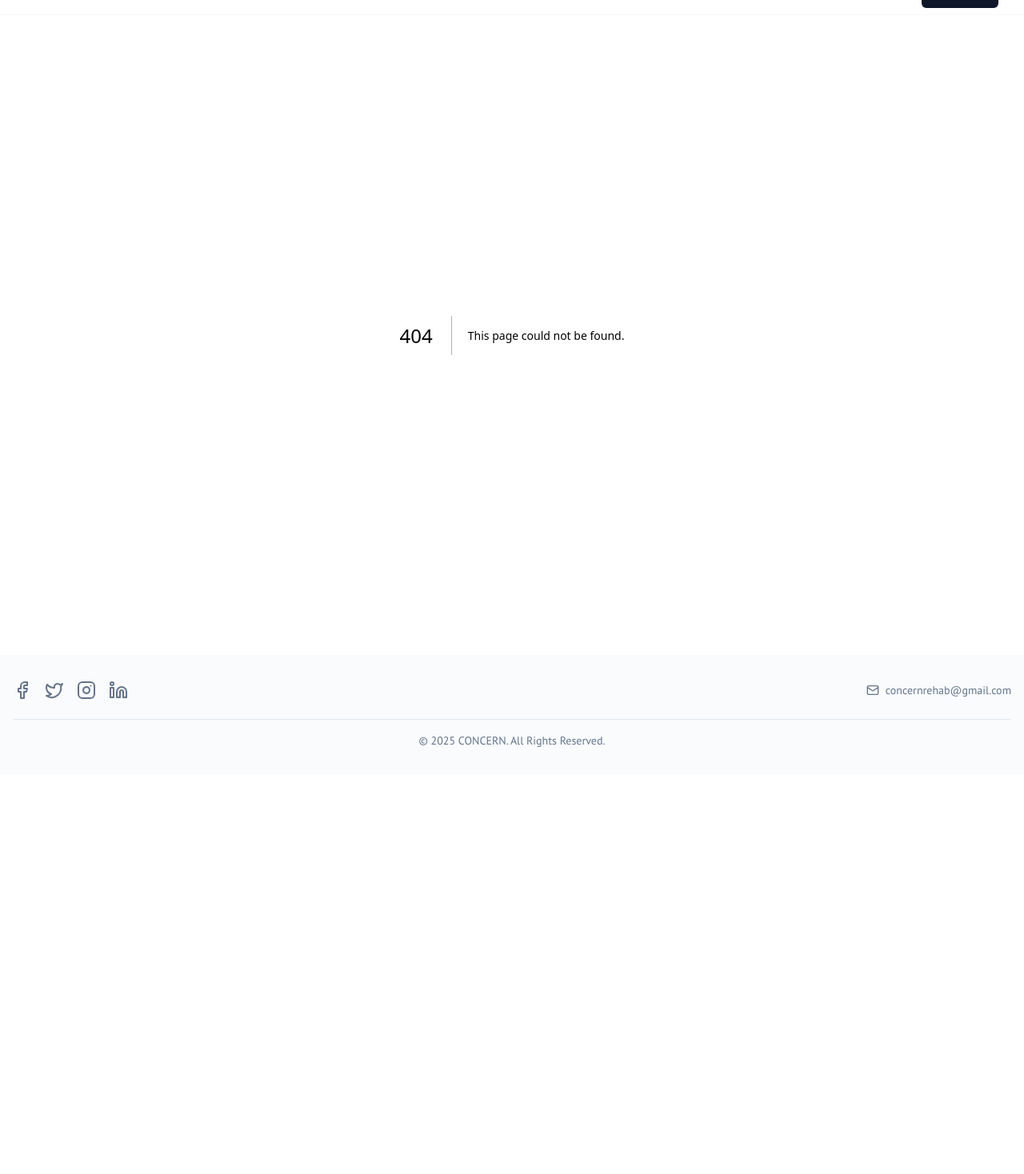
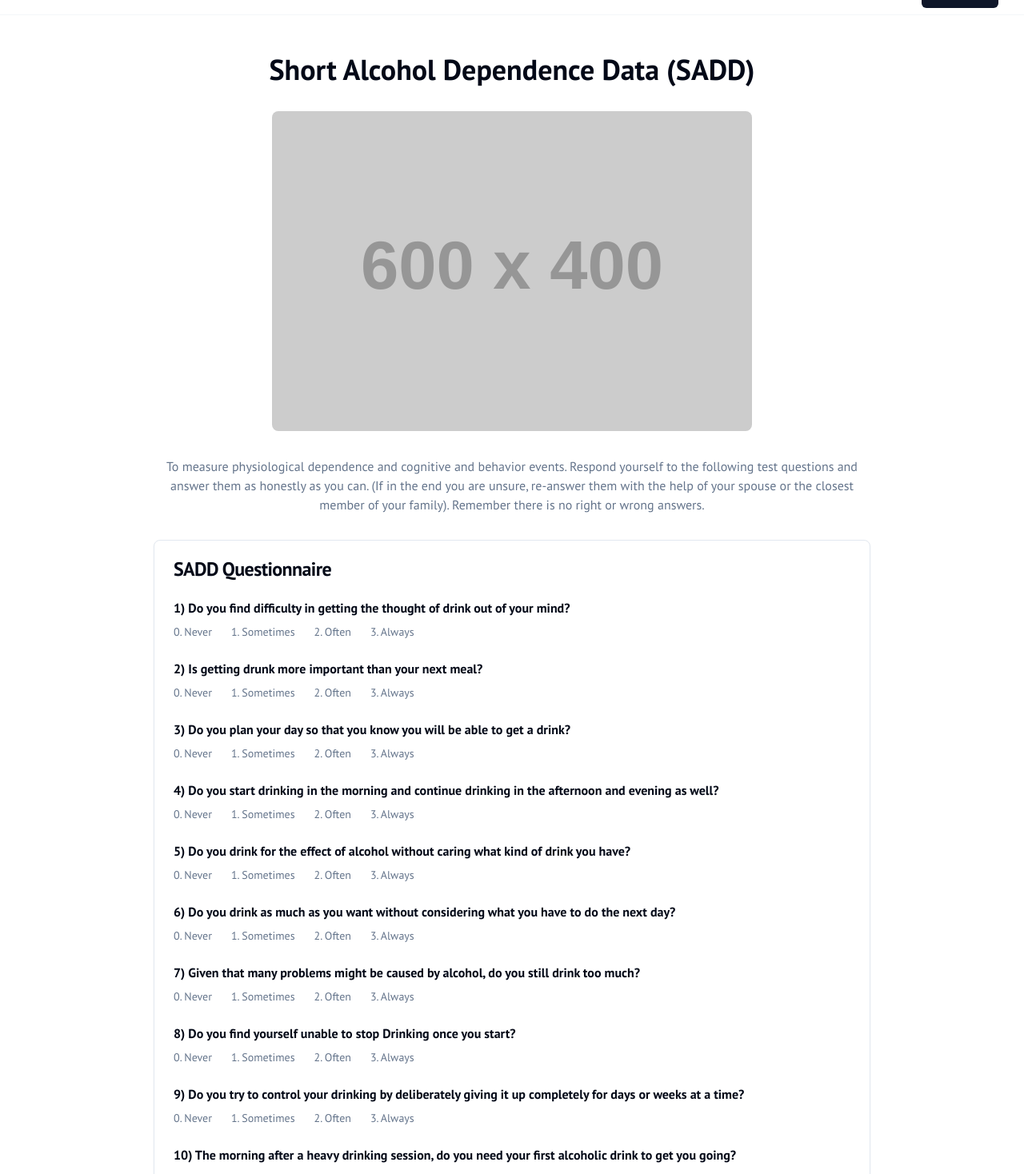
Before and after one commit to tanishpoddar/Concern-Website, a Next.js app: page /sadd in a window 1280 px wide. Before the commit this address had no page. Shown: the part 119-1587 px from the top of the page at 80% size. Before the commit the page ends 1087 px from the top, so only its background shows below. Built offline with nearby package versions, Linux system fonts and the light colour scheme.

Commit message:
changed-code-files

```diff
--- /dev/null
+++ b/src/app/sadd/page.tsx
@@ -0,0 +1,94 @@
+import Image from 'next/image';
+import { Card, CardContent, CardHeader, CardTitle, CardDescription } from '@/components/ui/card';
+
+const questions = [
+  'Do you find difficulty in getting the thought of drink out of your mind?',
+  'Is getting drunk more important than your next meal?',
+  'Do you plan your day so that you know you will be able to get a drink?',
+  'Do you start drinking in the morning and continue drinking in the afternoon and evening as well?',
+  'Do you drink for the effect of alcohol without caring what kind of drink you have?',
+  'Do you drink as much as you want without considering what you have to do the next day?',
+  'Given that many problems might be caused by alcohol, do you still drink too much?',
+  'Do you find yourself unable to stop Drinking once you start?',
+  'Do you try to control your drinking by deliberately giving it up completely for days or weeks at a time?',
+  'The morning after a heavy drinking session, do you need your first alcoholic drink to get you going?',
+  'The morning after a heavy drinking session, do you wake up with a definite shakiness in your hands?',
+  'After a heavy drinking session do you vomit (throw up)?',
+  'The morning after a heavy drinking session, do you go out of your way to avoid people?',
+  'After a heavy drinking session do you see frightening things that you later realize were not real?',
+  'Do you go drinking and the next day find that you have forgotten what happened the night before?',
+];
+
+const options = ['Never', 'Sometimes', 'Often', 'Always'];
+
+export default function SaddPage() {
+  return (
+    <div className="container mx-auto px-4 py-12 md:px-6">
+      <div className="mx-auto max-w-4xl space-y-8">
+        <div className="text-center">
+          <h1 className="text-4xl font-bold">Short Alcohol Dependence Data (SADD)</h1>
+        </div>
+
+        <div className="flex justify-center">
+          <Image
+            src="https://placehold.co/600x400.png"
+            alt="Drunk person on a table"
+            width={600}
+            height={400}
+            data-ai-hint="drunk person"
+            className="rounded-lg object-cover"
+          />
+        </div>
+
+        <p className="text-center text-muted-foreground">
+          To measure physiological dependence and cognitive and behavior events. Respond yourself to the following test questions and answer them as honestly as you can. (If in the end you are unsure, re-answer them with the help of your spouse or the closest member of your family). Remember there is no right or wrong answers.
+        </p>
+
+        <Card>
+          <CardHeader>
+            <CardTitle>SADD Questionnaire</CardTitle>
+          </CardHeader>
+          <CardContent>
+            <ul className="space-y-6">
+              {questions.map((question, index) => (
+                <li key={index}>
+                  <p className="font-semibold">{`${index + 1}) ${question}`}</p>
+                  <div className="mt-2 flex flex-col space-y-1 text-sm text-muted-foreground sm:flex-row sm:space-x-6 sm:space-y-0">
+                    {options.map((option, optIndex) => (
+                      <span key={optIndex}>{`${optIndex}. ${option}`}</span>
+                    ))}
+                  </div>
+                </li>
+              ))}
+            </ul>
+          </CardContent>
+        </Card>
+
+        <Card className="bg-muted/40">
+          <CardHeader>
+            <CardTitle>Scoring Stage of Addiction</CardTitle>
+          </CardHeader>
+          <CardContent className="space-y-2">
+            <div className="grid grid-cols-2 gap-4">
+              <div>
+                <p><span className="font-semibold">Never</span> - 0 points</p>
+                <p><span className="font-semibold">Sometimes</span> - 1 point</p>
+                <p><span className="font-semibold">Often</span> - 2 points</p>
+                <p><span className="font-semibold">Always</span> - 3 points</p>
+              </div>
+              <div>
+                <p><span className="font-semibold">Absence of alcohol dependence</span> - 0</p>
+                <p><span className="font-semibold">Low level</span> - 1 to 9</p>
+                <p><span className="font-semibold">Medium level</span> - 10 to 19</p>
+                <p><span className="font-semibold">High level</span> - 20 to 45</p>
+              </div>
+            </div>
+            <p className="pt-4 text-xs text-muted-foreground">
+              Courtesy and Reference - Raistrick, Dunbar and R.Davidson. Questionnaire to measure alcohol dependence British Journal of addiction 78.pp. 89-95. 1983.
+            </p>
+          </CardContent>
+        </Card>
+      </div>
+    </div>
+  );
+}
```
